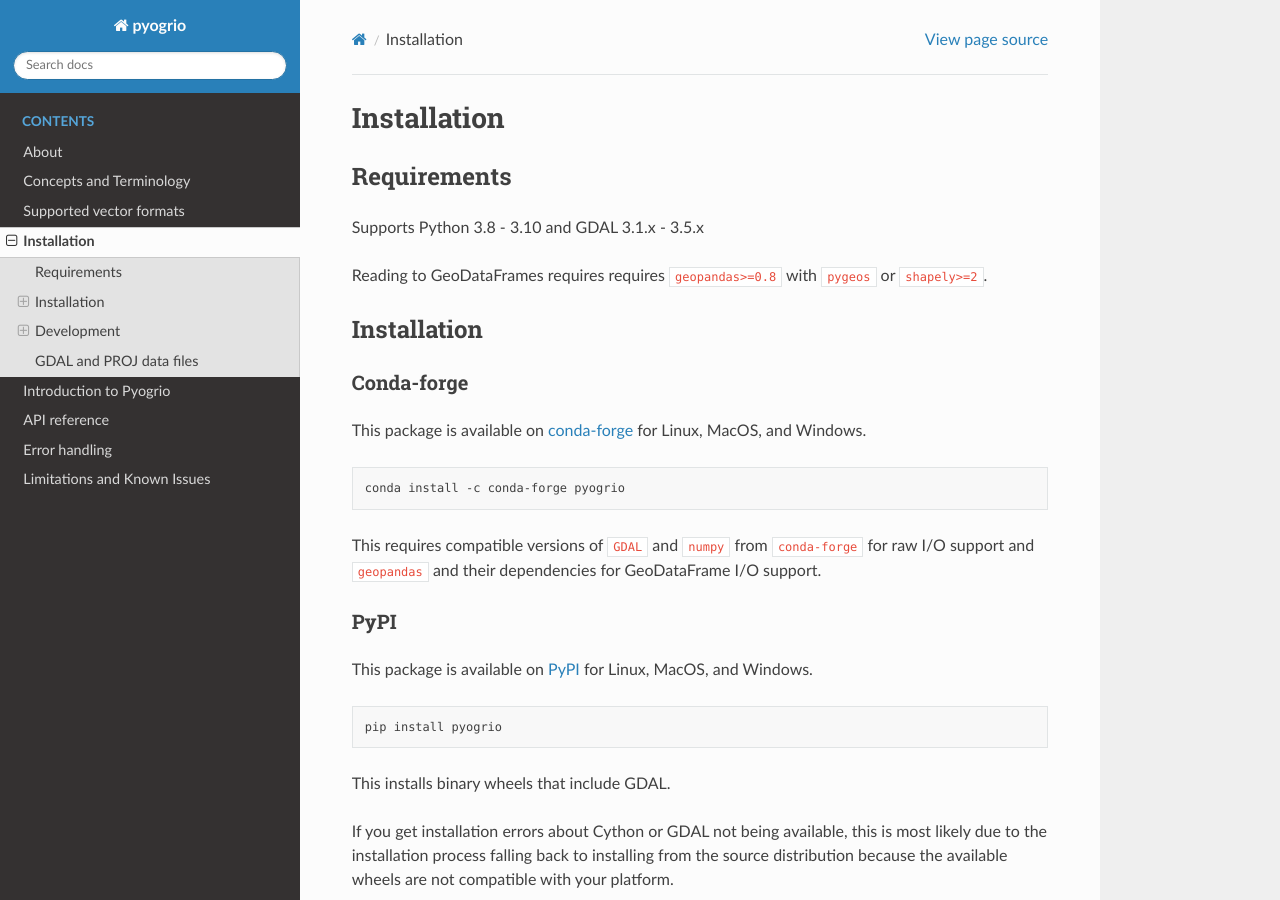
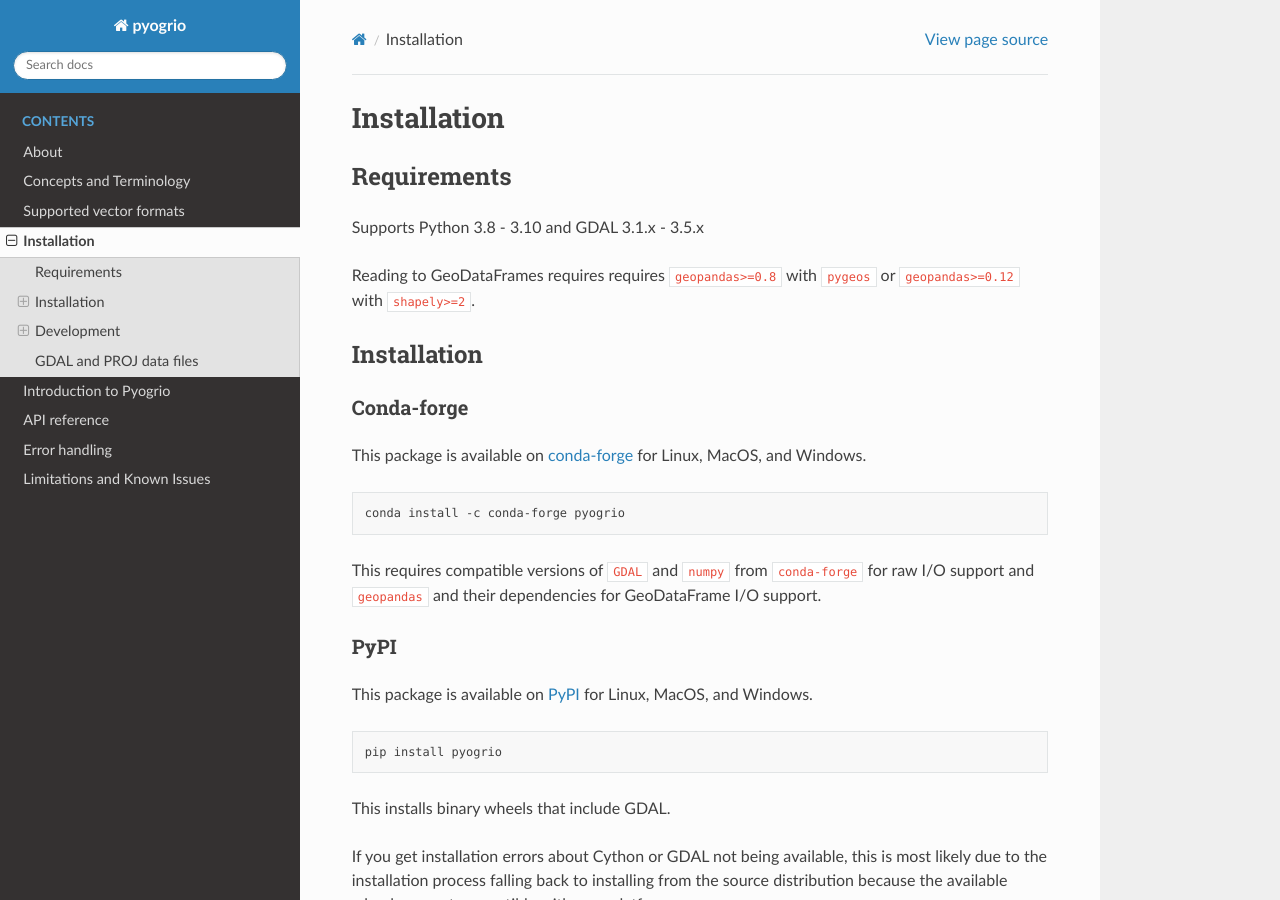
Before and after one commit to geopandas/pyogrio, a Sphinx documentation site: the page built from docs/source/install.md, in a window 1280 px wide and 900 px high. Built offline with Sphinx 7.4.7 and the Read the Docs theme 2.0.0, drawn with Linux system fonts in a browser that asks for light colours.

Commit message:
address feedback

```diff
--- a/docs/source/install.md
+++ b/docs/source/install.md
@@ -4,7 +4,8 @@
 
 Supports Python 3.8 - 3.10 and GDAL 3.1.x - 3.5.x
 
-Reading to GeoDataFrames requires requires `geopandas>=0.8` with `pygeos` or `shapely>=2`.
+Reading to GeoDataFrames requires requires `geopandas>=0.8` with `pygeos`
+or `geopandas>=0.12` with `shapely>=2`.
 
 ## Installation
 
```
Also changed, not shown: README.md (+2 -1 lines), 1 other file.
